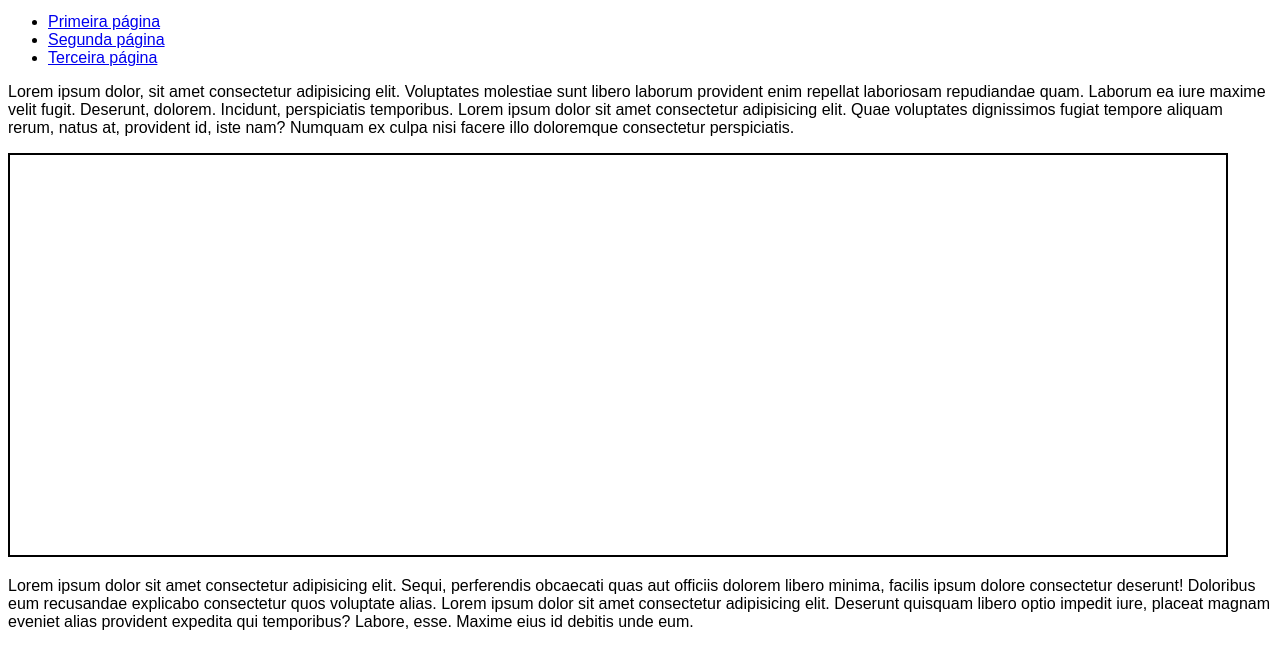
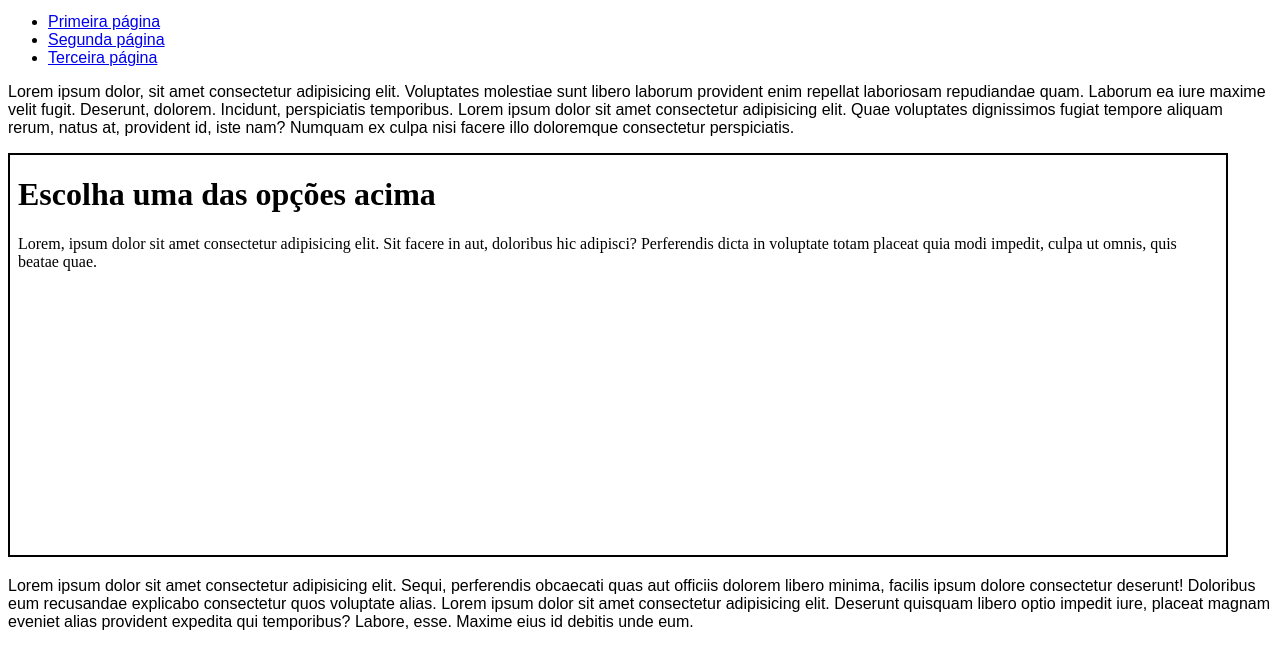
Before and after one commit to AndrewSotooka/html-css, a plain HTML site: page Exercicios/ex024/iframe003.html in a window 1280 px wide. Shown: the part 119-788 px from the top of the page. Drawn offline with Linux system fonts and the light colour scheme.

Commit message:
Update iframe003.html

```diff
--- a/Exercicios/ex024/iframe003.html
+++ b/Exercicios/ex024/iframe003.html
@@ -28,7 +28,7 @@
 
     <p>Lorem ipsum dolor, sit amet consectetur adipisicing elit. Voluptates molestiae sunt libero laborum provident enim repellat laboriosam repudiandae quam. Laborum ea iure maxime velit fugit. Deserunt, dolorem. Incidunt, perspiciatis temporibus. Lorem ipsum dolor sit amet consectetur adipisicing elit. Quae voluptates dignissimos fugiat tempore aliquam rerum, natus at, provident id, iste nam? Numquam ex culpa nisi facere illo doloremque consectetur perspiciatis.</p>
 
-    <iframe src="" id="tela" name="frame">
+    <iframe id="tela" name="frame" srcdoc="<h1>Escolha uma das opções acima</h1><p>Lorem, ipsum dolor sit amet consectetur adipisicing elit. Sit facere in aut, doloribus hic adipisci? Perferendis dicta in voluptate totam placeat quia modi impedit, culpa ut omnis, quis beatae quae.<p><img src=''>">
         <p>Infelizmente seu navegador não é compatível com isso.</p>
     </iframe>
 
```
